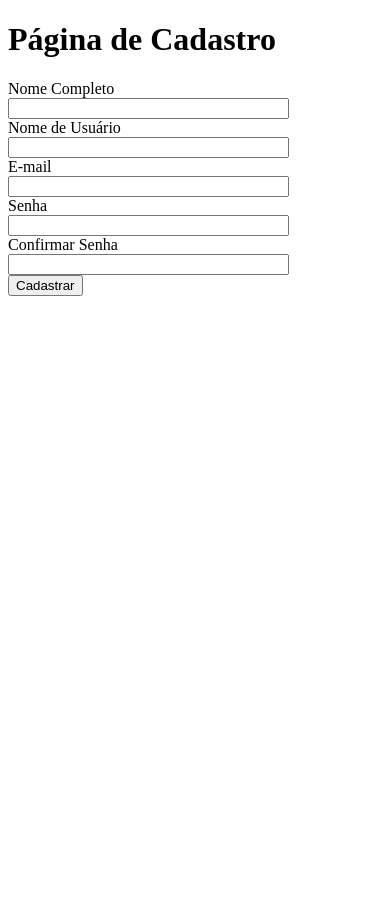
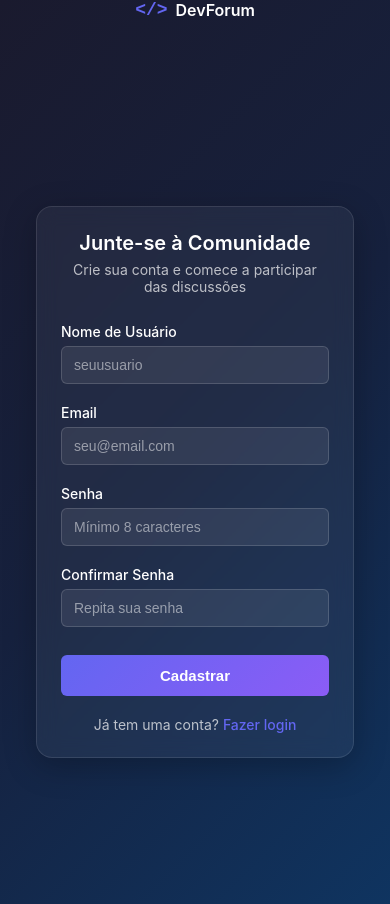
Before and after one commit to PedroSB04/Forum, a Flask app: page /signup in a window 390 px wide. Before the commit the page ends 296 px from the top, so only its background shows below. Run offline with Flask 3, Linux system fonts and the light colour scheme; some libraries are stand-ins or nearby versions.

Commit message:
tela de cadastro

```diff
--- a/website/static/css/styles.css
+++ b/website/static/css/styles.css
@@ -29,7 +29,7 @@ body {
     margin-bottom: 40px;
 }
 
-/* Header fixo (para página de login) */
+/* Header fixo (para página de login/cadastro) */
 .header.fixed {
     position: fixed;
     top: 0;
@@ -398,14 +398,28 @@ body {
     box-shadow: 0 10px 25px rgba(99, 102, 241, 0.3);
 }
 
-/* Conteúdo principal (para login) */
+/* Conteúdo principal (página de login/cadastro) */
 .main-content {
     flex: 1;
     display: flex;
     align-items: center;
     justify-content: center;
-    height: 100vh;         /* Centraliza verticalmente */
-    padding: 0 20px;       /* Apenas padding lateral */
+    min-height: 100vh;
+    padding: 0 20px;
+}
+
+/* Container de cadastro */
+.signup-container {
+    background: rgba(255, 255, 255, 0.05);
+    border: 1px solid rgba(255, 255, 255, 0.1);
+    border-radius: 16px;
+    padding: 32px;
+    width: 100%;
+    max-width: 420px;
+    backdrop-filter: blur(10px);
+    box-shadow: 0 8px 32px rgba(0,0,0,0.25);
+    margin: 0 16px;
+    animation: fadeIn 0.6s ease forwards;
 }
 
 /* Container de login */
@@ -417,8 +431,27 @@ body {
     width: 100%;
     max-width: 380px;
     backdrop-filter: blur(10px);
-    box-shadow: 0 8px 32px rgba(0,0,0,0.25); /* sombra para destacar */
-    margin: 0 16px; /* espaçamento lateral em telas pequenas */
+    box-shadow: 0 8px 32px rgba(0,0,0,0.25);
+    margin: 0 16px;
+    animation: fadeIn 0.6s ease forwards;
+}
+
+.signup-header {
+    text-align: center;
+    margin-bottom: 28px;
+}
+
+.signup-title {
+    color: #ffffff;
+    font-size: 20px;
+    font-weight: 600;
+    margin-bottom: 6px;
+}
+
+.signup-subtitle {
+    color: rgba(255, 255, 255, 0.7);
+    font-size: 14px;
+    font-weight: 400;
 }
 
 .login-header {
@@ -464,7 +497,7 @@ body {
 }
 
 .form-input::placeholder {
-    color: rgba(255, 255, 255, 0.6);
+    color: rgba(255, 255, 255, 0.5);
 }
 
 .form-input:focus {
@@ -474,24 +507,126 @@ body {
     box-shadow: 0 0 0 3px rgba(99, 102, 241, 0.1);
 }
 
-.login-button {
+.signup-button {
     width: 100%;
-    padding: 10px 24px;
+    padding: 12px 24px;
     background: linear-gradient(135deg, #6366f1, #8b5cf6);
     border: none;
     border-radius: 6px;
     color: white;
-    font-size: 14px;
+    font-size: 15px;
     font-weight: 600;
     cursor: pointer;
     transition: all 0.3s ease;
     margin-top: 8px;
     margin-bottom: 20px;
+    position: relative;
+    overflow: hidden;
+}
+
+.signup-button::before {
+    content: '';
+    position: absolute;
+    top: 0;
+    left: -100%;
+    width: 100%;
+    height: 100%;
+    background: linear-gradient(90deg, transparent, rgba(255,255,255,0.2), transparent);
+    transition: left 0.5s;
+}
+
+.signup-button:hover::before {
+    left: 100%;
+}
+
+.signup-button:hover {
+    transform: translateY(-2px);
+    box-shadow: 0 10px 25px rgba(99, 102, 241, 0.3);
+}
+
+.signup-button:active {
+    transform: translateY(0);
+}
+
+.login-button {
+    width: 100%;
+    padding: 12px 24px;
+    background: linear-gradient(135deg, #6366f1, #8b5cf6);
+    border: none;
+    border-radius: 6px;
+    color: white;
+    font-size: 15px;
+    font-weight: 600;
+    cursor: pointer;
+    transition: all 0.3s ease;
+    margin-top: 8px;
+    margin-bottom: 20px;
+    position: relative;
+    overflow: hidden;
+}
+
+.login-button::before {
+    content: '';
+    position: absolute;
+    top: 0;
+    left: -100%;
+    width: 100%;
+    height: 100%;
+    background: linear-gradient(90deg, transparent, rgba(255,255,255,0.2), transparent);
+    transition: left 0.5s;
+}
+
+.login-button:hover::before {
+    left: 100%;
 }
 
 .login-button:hover {
     transform: translateY(-2px);
     box-shadow: 0 10px 25px rgba(99, 102, 241, 0.3);
+}
+
+.login-button:active {
+    transform: translateY(0);
+}
+
+/* Link de login */
+.login-link {
+    text-align: center;
+    color: rgba(255, 255, 255, 0.7);
+    font-size: 14px;
+}
+
+.login-link a {
+    color: #6366f1;
+    text-decoration: none;
+    font-weight: 500;
+    transition: color 0.2s ease;
+}
+
+.login-link a:hover {
+    color: #8b5cf6;
+    text-decoration: underline;
+}
+
+/* Links do footer */
+.footer-links {
+    text-align: center;
+    margin-top: 20px;
+    padding-top: 20px;
+    border-top: 1px solid rgba(255, 255, 255, 0.1);
+}
+
+.footer-links a {
+    color: #6366f1;
+    text-decoration: none;
+    font-size: 13px;
+    margin: 0 8px;
+    transition: color 0.2s ease;
+}
+
+.footer-links a:hover {
+    color: #8b5cf6;
+    text-decoration: underline;
 }
 
 /* Animações */
@@ -504,18 +639,6 @@ body {
         opacity: 1;
         transform: translateY(0);
     }
-}
-
-.search-section, .discussions-section, .info-section {
-    animation: fadeIn 0.6s ease forwards;
-}
-
-.discussions-section {
-    animation-delay: 0.1s;
-}
-
-.info-section {
-    animation-delay: 0.2s;
 }
 
 /* Media queries */
@@ -543,7 +666,7 @@ body {
 }
 
 @media (max-width: 480px) {
-    .login-container {
+    .signup-container, .login-container {
         padding: 24px;
         margin: 0 16px;
     }
@@ -551,4 +674,15 @@ body {
     .header.fixed {
         padding: 12px 16px;
     }
+
+    .footer-links {
+        display: flex;
+        flex-direction: column;
+        gap: 8px;
+    }
+
+    .footer-links a {
+        display: block;
+        margin: 0;
+    }
 }
--- a/website/static/js/script.js
+++ b/website/static/js/script.js
@@ -5,16 +5,16 @@ function toggleMenu() {
     const overlay = document.getElementById('menuOverlay');
     const body = document.body;
 
+    if (hamburger && mobileMenu && overlay) {
         hamburger.classList.toggle('active');
         mobileMenu.classList.toggle('active');
         overlay.classList.toggle('active');
 
         if (mobileMenu.classList.contains('active')) {
             body.style.overflow = 'hidden';
-        console.log('Menu opened');
         } else {
             body.style.overflow = '';
-        console.log('Menu closed');
+        }
     }
 }
 
@@ -25,49 +25,11 @@ function closeMenu() {
     const overlay = document.getElementById('menuOverlay');
     const body = document.body;
 
+    if (hamburger && mobileMenu && overlay) {
         hamburger.classList.remove('active');
         mobileMenu.classList.remove('active');
         overlay.classList.remove('active');
-
         body.style.overflow = '';
-
-    console.log('Menu closed');
-}
-
-// Função para navegação
-function navigateTo(page) {
-    console.log(`Navigating to: ${page}`);
-
-    // Fechar o menu
-    closeMenu();
-
-    // Simular navegação com feedback visual
-    const menuLinks = document.querySelectorAll('.menu-link');
-    menuLinks.forEach(link => {
-        if (link.textContent.toLowerCase().includes(page)) {
-            link.style.background = 'rgba(16, 185, 129, 0.2)';
-            link.style.borderLeftColor = '#10b981';
-
-            setTimeout(() => {
-                link.style.background = '';
-                link.style.borderLeftColor = 'transparent';
-            }, 1000);
-        }
-    });
-
-    // Aqui você pode adicionar a lógica real de navegação
-    switch(page) {
-        case 'inicio':
-            alert('Redirecionando para a página inicial...');
-            break;
-        case 'entrar':
-            alert('Abrindo página de login...');
-            break;
-        case 'cadastrar':
-            alert('Abrindo página de cadastro...');
-            break;
-        default:
-            console.log('Página não encontrada');
     }
 }
 
@@ -75,6 +37,7 @@ function navigateTo(page) {
 function toggleCategories() {
     const button = document.querySelector('.select-button');
 
+    if (button) {
         // Simular dropdown de categorias
         if (button.textContent === 'Todas as Categorias') {
             button.textContent = 'JavaScript';
@@ -82,27 +45,27 @@ function toggleCategories() {
                 button.textContent = 'Todas as Categorias';
             }, 2000);
         }
-
-    console.log('Categories toggled');
+    }
 }
 
 // Função para abrir filtros
 function openFilter() {
     const filterButton = document.querySelector('.filter-button');
 
+    if (filterButton) {
         // Animação de clique
         filterButton.style.transform = 'scale(0.95)';
         setTimeout(() => {
             filterButton.style.transform = 'translateY(-1px)';
         }, 100);
-
-    // Simular abertura de filtros
-    console.log('Filter opened');
+    }
 }
 
 // Função para juntar-se à comunidade
 function joinCommunity() {
     const button = document.querySelector('.join-button');
+
+    if (button) {
         const originalText = button.textContent;
 
         button.textContent = 'Juntando-se...';
@@ -118,8 +81,7 @@ function joinCommunity() {
                 button.style.transform = 'translateY(-2px)';
             }, 3000);
         }, 1500);
-
-    console.log('Joining community');
+    }
 }
 
 document.addEventListener('DOMContentLoaded', function() {
@@ -131,8 +93,6 @@ document.addEventListener('DOMContentLoaded', function() {
             const searchTerm = e.target.value;
 
             if (searchTerm.length > 0) {
-                console.log('Searching for:', searchTerm);
-
                 const emptyState = document.querySelector('.empty-state');
                 if (emptyState) {
                     emptyState.style.opacity = '0.5';
@@ -174,7 +134,106 @@ document.addEventListener('DOMContentLoaded', function() {
             closeMenu();
         }
     });
+
+    // VALIDAÇÃO DO FORMULÁRIO DE CADASTRO
+    const signupForm = document.getElementById('signupForm');
+    if (signupForm) {
+        signupForm.addEventListener('submit', function(e) {
+            e.preventDefault();
+
+            const password = document.getElementById('password').value;
+            const confirmPassword = document.getElementById('confirmPassword').value;
+            const email = document.getElementById('email').value;
+            const username = document.getElementById('username').value;
+
+            // Validações
+            if (username.length < 3) {
+                alert('O nome de usuário deve ter pelo menos 3 caracteres');
+                return;
+            }
+
+            if (!email.includes('@') || !email.includes('.')) {
+                alert('Por favor, insira um email válido');
+                return;
+            }
+
+            if (password.length < 8) {
+                alert('A senha deve ter pelo menos 8 caracteres');
+                return;
+            }
+
+            if (password !== confirmPassword) {
+                alert('As senhas não coincidem');
+                return;
+            }
+
+            // Simulação de sucesso
+            alert('Conta criada com sucesso! Redirecionando para login...');
+            // Redirecionar para página de login
+            window.location.href = '/login';
         });
+    }
+
+    // VALIDAÇÃO DO FORMULÁRIO DE LOGIN
+    const loginForm = document.getElementById('loginForm');
+    if (loginForm) {
+        loginForm.addEventListener('submit', function(e) {
+            e.preventDefault();
+
+            const email = document.getElementById('email').value;
+            const password = document.getElementById('password').value;
+
+            // Validações básicas
+            if (!email || !password) {
+                alert('Por favor, preencha todos os campos');
+                return;
+            }
+
+            if (!email.includes('@') || !email.includes('.')) {
+                alert('Por favor, insira um email válido');
+                return;
+            }
+
+            // Simulação de login bem-sucedido
+            alert('Login realizado com sucesso! Redirecionando...');
+
+            // Redirecionar para página inicial
+            window.location.href = '/';
+        });
+    }
+});
+
+    // Adiciona feedback visual aos campos
+    const inputs = document.querySelectorAll('.form-input');
+    inputs.forEach(input => {
+        input.addEventListener('blur', function() {
+            if (this.value && this.checkValidity()) {
+                this.style.borderColor = '#10b981';
+            } else if (this.value && !this.checkValidity()) {
+                this.style.borderColor = '#ef4444';
+            } else {
+                this.style.borderColor = '';
+            }
+        });
+    });
+
+    // Validação em tempo real das senhas (apenas para formulário de cadastro)
+    const passwordInput = document.getElementById('password');
+    const confirmPasswordInput = document.getElementById('confirmPassword');
+
+    if (passwordInput && confirmPasswordInput) {
+        confirmPasswordInput.addEventListener('input', function() {
+            if (this.value && passwordInput.value) {
+                if (this.value === passwordInput.value) {
+                    this.style.borderColor = '#10b981';
+                } else {
+                    this.style.borderColor = '#ef4444';
+                }
+            } else {
+                this.style.borderColor = '';
+            }
+        });
+    }
 
 // Animação de carregamento inicial
 window.addEventListener('load', function() {
--- a/website/templates/signup.html
+++ b/website/templates/signup.html
@@ -2,35 +2,85 @@
 <html lang="pt-BR">
 <head>
     <meta charset="UTF-8">
-    <title>Cadastro - DevForum</title>
+    <meta name="viewport" content="width=device-width, initial-scale=1.0">
+    <title>Cadastro - Comunidade</title>
+    <link rel="stylesheet" href="{{ url_for('static', filename='css/styles.css') }}">
 </head>
 <body>
-    <h1>Página de Cadastro</h1>
-    <form method="POST">
-        {{ form.hidden_tag() }}
-        <div>
-            {{ form.nome.label }}<br>
-            {{ form.nome(size=32) }}
+    <!-- Header -->
+    <header class="header">
+        <div class="header-content">
+            <span class="header-icon">&lt;/&gt;</span>
+            <span>DevForum</span>
         </div>
-        <div>
-            {{ form.username.label }}<br>
-            {{ form.username(size=32) }}
+    </header>
+
+    <!-- Conteúdo Principal -->
+    <main class="main-content">
+        <div class="signup-container">
+            <div class="signup-header">
+                <h1 class="signup-title">Junte-se à Comunidade</h1>
+                <p class="signup-subtitle">Crie sua conta e comece a participar das discussões</p>
+            </div>
+
+            <form id="signupForm">
+                <div class="form-group">
+                    <label class="form-label" for="username">Nome de Usuário</label>
+                    <input
+                        type="text"
+                        id="username"
+                        class="form-input"
+                        placeholder="seuusuario"
+                        required
+                    >
+                </div>
+
+                <div class="form-group">
+                    <label class="form-label" for="email">Email</label>
+                    <input
+                        type="email"
+                        id="email"
+                        class="form-input"
+                        placeholder="seu@email.com"
+                        required
+                    >
+                </div>
+
+                <div class="form-group">
+                    <label class="form-label" for="password">Senha</label>
+                    <input
+                        type="password"
+                        id="password"
+                        class="form-input"
+                        placeholder="Mínimo 8 caracteres"
+                        minlength="8"
+                        required
+                    >
+                </div>
+
+                <div class="form-group">
+                    <label class="form-label" for="confirmPassword">Confirmar Senha</label>
+                    <input
+                        type="password"
+                        id="confirmPassword"
+                        class="form-input"
+                        placeholder="Repita sua senha"
+                        minlength="8"
+                        required
+                    >
+                </div>
+
+                <button type="submit" class="signup-button" data-login-url="{{ url_for('auth.login') }}">
+                    Cadastrar
+                </button>
+
+                <div class="login-link">
+                    Já tem uma conta? <a href="/login">Fazer login</a>
+                </div>
+            </form>
         </div>
-        <div>
-            {{ form.email.label }}<br>
-            {{ form.email(size=32) }}
-        </div>
-        <div>
-            {{ form.senha.label }}<br>
-            {{ form.senha(size=32) }}
-        </div>
-        <div>
-            {{ form.confirmar_senha.label }}<br>
-            {{ form.confirmar_senha(size=32) }}
-        </div>
-        <div>
-            {{ form.botao_de_confirmacao() }}
-        </div>
-    </form>
+    </main>
+
+    <script src="{{ url_for('static', filename='js/script.js') }}"></script>
 </body>
 </html>
```
Also changed, not shown: website/templates/login.html (+2 -8 lines). Lines whose indentation alone changed are shown as unchanged.
